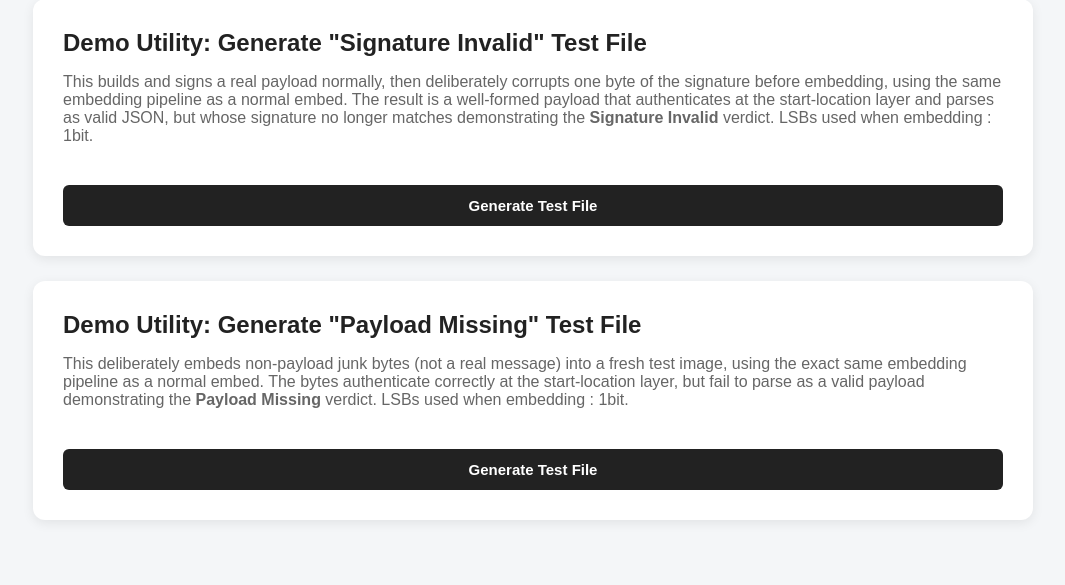
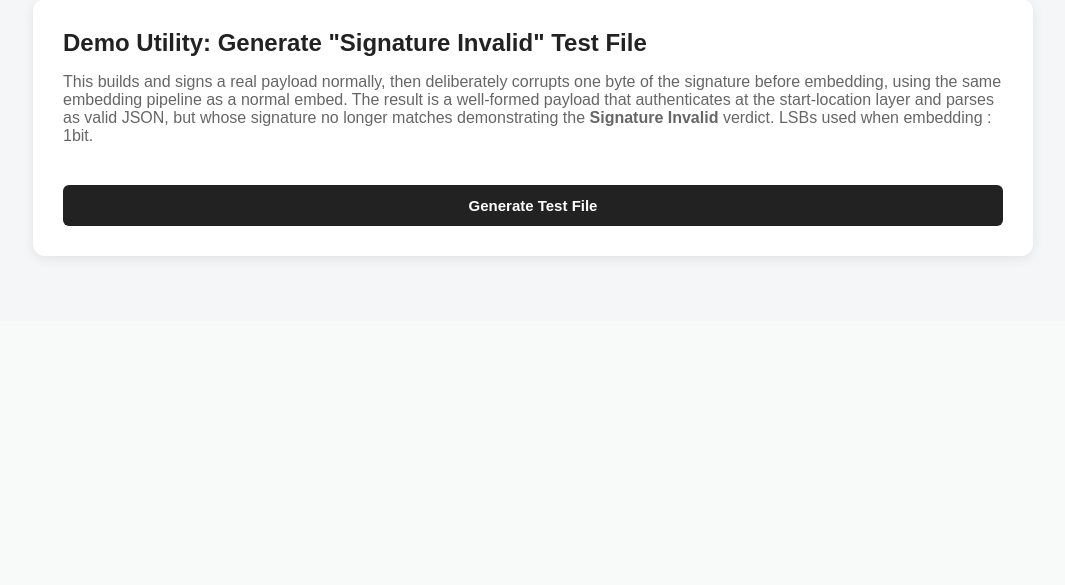
Before and after one commit to JolieNgai/INF2005-ACW1, a Flask app: page /image in a window 1280 px wide. Shown: the part 1108-1693 px from the top of the page, without its empty margins (107-1172 px from the left). After the commit the page ends 1368 px from the top, so only its background shows below. Run offline with Flask 3, Linux system fonts and the light colour scheme.

Commit message:
remove missing payload test

```diff
--- a/app/routes.py
+++ b/app/routes.py
@@ -251,32 +251,3 @@ def generate_signature_invalid_test():
         signature_invalid_test_file=output_filename,
         signature_invalid_test_bits=test_bits,
     )
-
-
-@bp.route('/generate-payload-missing-test', methods=['POST'])
-def generate_payload_missing_test():
-    """
-    Demo/test utility: embeds deliberately non-JSON junk bytes (not a real
-    payload+signature package) into a fresh cover image, using the exact same
-    embed_payload() pipeline as a normal embed. The bytes authenticate
-    correctly at the start-location/HMAC layer (so extraction succeeds), but
-    fail to parse as a valid payload structure which is exactly what
-    triggers the Payload Missing verdict on /verify.
-    """
-    cover_path = os.path.join(UPLOAD_FOLDER, "_tmp_cover_for_payload_missing.png")
-    output_filename = "payload_missing_test.png"
-    output_path = os.path.join(UPLOAD_FOLDER, output_filename)
-
-    dummy_cover = Image.new("RGB", (200, 200), color=(120, 130, 140))
-    dummy_cover.save(cover_path, "PNG")
-
-    junk_bytes = b"this is not a valid JSON payload package at all"
-    test_bits = 1
-
-    embed_payload(cover_path, output_path, junk_bytes, SECRET_KEY_PHRASE, bits_per_channel=test_bits)
-
-    return render_template(
-        'image_stego.html',
-        payload_missing_test_file=output_filename,
-        payload_missing_test_bits=test_bits,
-    )
--- a/app/templates/image_stego.html
+++ b/app/templates/image_stego.html
@@ -179,31 +179,6 @@
         {% endif %}
     </section>
 
-    <section class="card">
-        <h2>Demo Utility: Generate "Payload Missing" Test File</h2>
-        <p class="description">
-            This deliberately embeds non-payload junk bytes (not a real message) into a
-            fresh test image, using the exact same embedding pipeline as a normal embed.
-            The bytes authenticate correctly at the start-location layer, but fail to
-            parse as a valid payload demonstrating the <strong>Payload Missing</strong>
-            verdict. LSBs used when embedding : 1bit.
-        </p>
-        <form action="/generate-payload-missing-test" method="post">
-            <button type="submit">Generate Test File</button>
-        </form>
-
-        {% if payload_missing_test_file %}
-        <p>
-            Generated:
-            <a href="/uploads/{{ payload_missing_test_file }}" download>{{ payload_missing_test_file }}</a>
-        </p>
-        <p class="note">
-            Download this file, then upload it in the Verify section above
-            (LSBs per channel = {{ payload_missing_test_bits }}).
-            Expected verdict: <strong>Payload Missing</strong>.
-        </p>
-        {% endif %}
-    </section>
 
 </div>
 
```
Also changed, not shown: app/static/audio.js (+19 -2 lines), app/templates/audio.html (+13 -2 lines).
